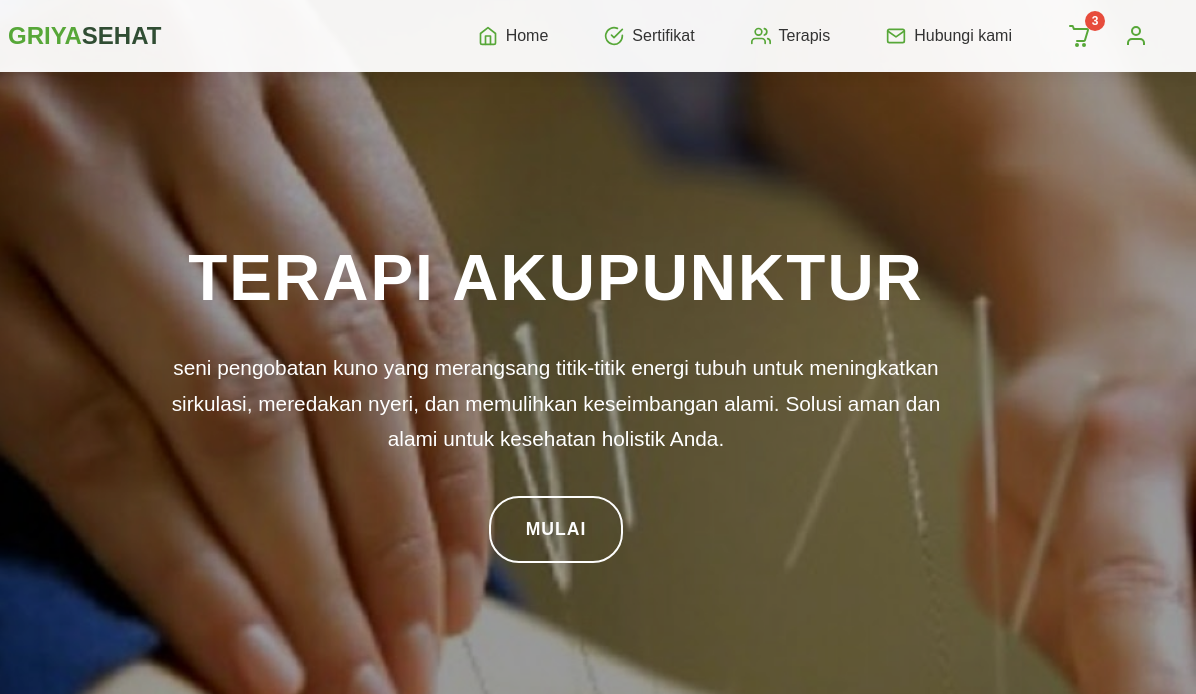
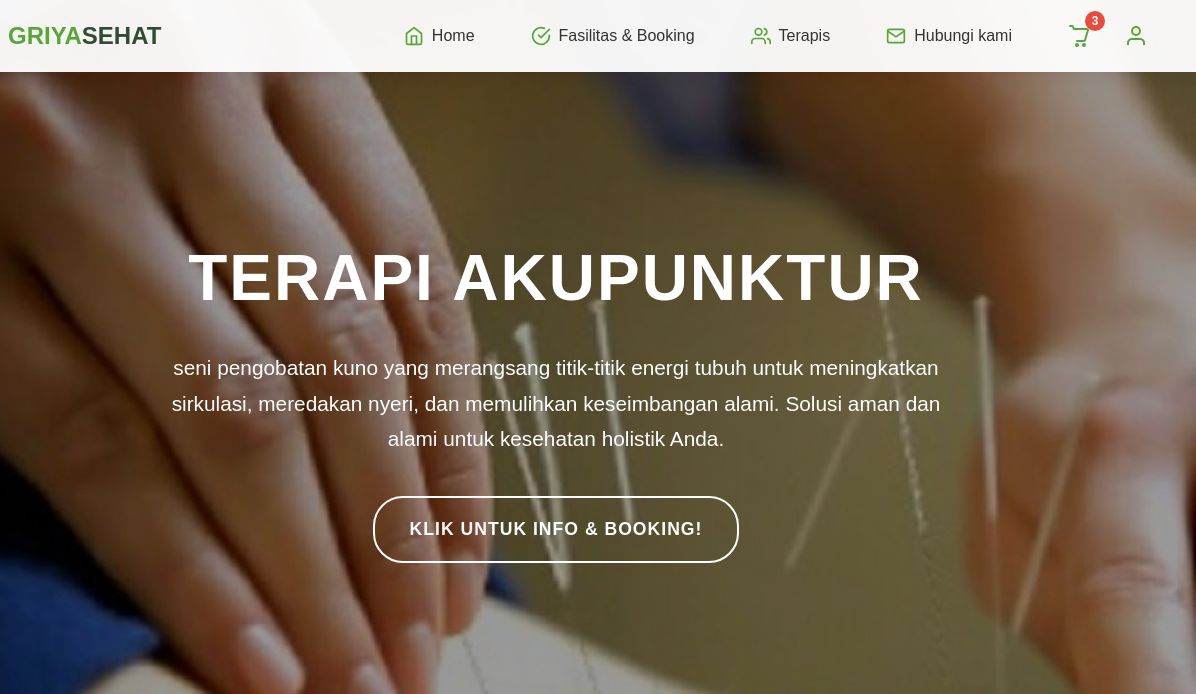
Before and after one commit to alfangky/Consultant-drone, a plain HTML site: page index.html in a window 1280 px wide. Shown: the top 694 px of the page, 84-1280 px from the left. Drawn offline with nearby package versions, Linux system fonts and the light colour scheme.

Commit message:
Update index.html

```diff
--- a/index.html
+++ b/index.html
@@ -4,6 +4,7 @@
     <meta charset="UTF-8">
     <meta name="viewport" content="width=device-width, initial-scale=1.0">
     <title>Griya Sehat Sumbersuci</title>
+    <link href="https://cdnjs.cloudflare.com/ajax/libs/font-awesome/6.0.0/css/all.min.css" rel="stylesheet">
     <link rel="icon" href="logoku1.png" type="image/png" />
     <script type="application/ld+json">
         {
@@ -2010,12 +2011,12 @@
                         </a>
                     </li>
                     <li>
-                        <a href="#services" class="nav-link">
+                        <a href="info.html" class="nav-link">
                             <svg viewBox="0 0 24 24" fill="none">
                                 <path d="M22 11.08V12a10 10 0 11-5.93-9.14" stroke-linecap="round" stroke-linejoin="round"/>
                                 <path d="M22 4L12 14.01l-3-3" stroke-linecap="round" stroke-linejoin="round"/>
                             </svg>
-                            Sertifikat
+                            Fasilitas & Booking
                         </a>
                     </li>
                     <li>
@@ -2110,7 +2111,7 @@
                                   <p class="hero-text">
                     pengobatan yang dianjurkan oleh Nabi Muhammad ﷺ, dan dikenal sebagai salah satu bentuk thibbun nabawi (pengobatan ala Nabi).
                 </p>
-                <a href="#contact" class="hero-btn">Mulai</a>
+                <a href="info.html" class="hero-btn">klik untuk info & booking!</a>
               </div>
             </div>
             <div
@@ -2122,7 +2123,7 @@
                                   <p class="hero-text">
                     seni pengobatan kuno yang merangsang titik-titik energi tubuh untuk meningkatkan sirkulasi, meredakan nyeri, dan memulihkan keseimbangan alami. Solusi aman dan alami untuk kesehatan holistik Anda.
                 </p>
-                <a href="#services" class="hero-btn">Mulai</a>
+                <a href="info.html" class="hero-btn">klik untuk info & booking!</a>
               </div>
             </div>
             <div
@@ -2137,7 +2138,7 @@
                                   <p class="hero-text">
                     teknik pengeluaran darah kuno yang dirancang untuk membersihkan tubuh dari racun, melancarkan sirkulasi, dan mengembalikan keseimbangan energi. Sebagai bagian dari warisan thibbun nabawi.
                 </p>
-                <a href="#portfolio" class="hero-btn">Mulai</a>
+                <a href="info.html" class="hero-btn">klik untuk info & booking!</a>
               </div>
             </div>
             <div class="hero-nav"></div>
```
